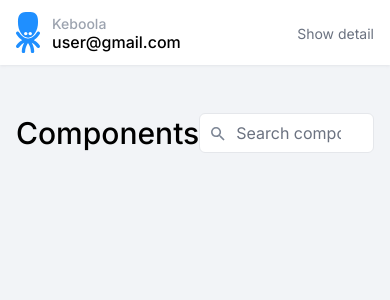
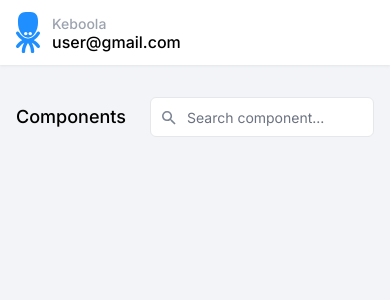
Before and after one commit to pavelsuraba/keboola-showcase, a React (Vite) app: page / in a window 390 px wide. Shown: the top 300 px of the page. Built offline with nearby package versions, Linux system fonts and the light colour scheme; no server answers.

Commit message:
add react router

```diff
--- a/package.json
+++ b/package.json
@@ -16,6 +16,7 @@
     "react-highlight-words": "^0.20.0",
     "react-lazy-load": "^4.0.1",
     "react-markdown": "^8.0.7",
+    "react-router-dom": "^6.14.1",
     "swr": "^2.1.5",
     "tailwind-merge": "^1.13.2"
   },
--- a/src/js/App.tsx
+++ b/src/js/App.tsx
@@ -1,23 +1,19 @@
-import { useState } from 'react'
+import { Route, Routes } from 'react-router-dom'
+
 import { Container, Header } from './components/Layout'
 import { Index } from './routes/Index'
 import { Detail } from './routes/Detail'
 
 const App = () => {
-  const [isDetail, setIsDetail] = useState(false)
-
   return (
     <>
       <Header />
       <Container>
-        <button
-          className="my-6 absolute right-4 top-0 text-gray-500"
-          type="button"
-          onClick={() => setIsDetail(!isDetail)}
-        >
-          {`${isDetail ? 'Hide' : 'Show'} detail`}
-        </button>
-        {isDetail ? <Detail /> : <Index />}
+        <Routes>
+          <Route path="/" element={<Index />} />
+          <Route path="/components/:componentId" element={<Detail />} />
+          <Route path="*" element={<Index />} />
+        </Routes>
       </Container>
     </>
   )
--- a/src/js/components/Badge.tsx
+++ b/src/js/components/Badge.tsx
@@ -1,7 +1,7 @@
 import { PropsWithChildren } from 'react'
 
 export const Badge = ({ children }: PropsWithChildren) => (
-  <li className="text-blue-700 px-1 border border-blue-400 rounded">
+  <li className="text-blue-700 px-1 border border-blue-500 rounded text-xs lg:text-sm">
     {children}
   </li>
 )
--- a/src/js/components/Icons.tsx
+++ b/src/js/components/Icons.tsx
@@ -43,3 +43,18 @@ export const KeboolaLogo = () => (
     ></path>
   </svg>
 )
+
+export const ArrowLeft = () => (
+  <svg
+    xmlns="http://www.w3.org/2000/svg"
+    width="16"
+    height="16"
+    fill="currentColor"
+    viewBox="0 0 16 16"
+  >
+    <path
+      fillRule="evenodd"
+      d="M15 8a.5.5 0 0 0-.5-.5H2.707l3.147-3.146a.5.5 0 1 0-.708-.708l-4 4a.5.5 0 0 0 0 .708l4 4a.5.5 0 0 0 .708-.708L2.707 8.5H14.5A.5.5 0 0 0 15 8z"
+    />
+  </svg>
+)
--- a/src/js/components/Layout.tsx
+++ b/src/js/components/Layout.tsx
@@ -1,6 +1,7 @@
 import { PropsWithChildren } from 'react'
 import { twMerge } from 'tailwind-merge'
 import { KeboolaLogo } from './Icons'
+import { Link } from 'react-router-dom'
 
 export const Container = ({
   children,
@@ -11,7 +12,10 @@ export const Container = ({
 export const Header = () => (
   <header className="bg-white shadow shadow-gray-200">
     <Container className="flex py-3">
-      <KeboolaLogo />
+      <Link to="/">
+        <KeboolaLogo />
+      </Link>
+
       <div className="pl-3 pt-0.5">
         <p className=" text-gray-400 font-medium">Keboola</p>
         <p className="font-medium text-base leading-none">user@gmail.com</p>
--- a/src/js/components/SearchInput.tsx
+++ b/src/js/components/SearchInput.tsx
@@ -39,7 +39,7 @@ export const SearchInput = ({
         aria-label="Search"
         type="text"
         placeholder={placeholder}
-        className="pl-9 pr-8 rounded-md bg-white h-10 w-full outline-0 border border-gray-200 focus:border-gray-400 placeholder:text-gray-500 text-base"
+        className="pl-9 pr-8 rounded-md bg-white h-10 w-full outline-0 border border-gray-200 focus:border-gray-400 placeholder:text-gray-500"
         onChange={handleSearch}
         value={value}
       />
--- a/src/js/main.tsx
+++ b/src/js/main.tsx
@@ -1,11 +1,15 @@
 import React from 'react'
 import ReactDOM from 'react-dom/client'
+import { HashRouter } from 'react-router-dom'
+
 import App from './App.tsx'
 
 import '../css/index.css'
 
 ReactDOM.createRoot(document.getElementById('root') as HTMLElement).render(
   <React.StrictMode>
-    <App />
+    <HashRouter>
+      <App />
+    </HashRouter>
   </React.StrictMode>,
 )
--- a/src/js/routes/Detail.tsx
+++ b/src/js/routes/Detail.tsx
@@ -8,10 +8,13 @@ import {
   getComponentDetailUrl,
   useKeboolaData,
 } from '../utils/data'
+import { Link, useParams } from 'react-router-dom'
+import { ArrowLeft } from '../components/Icons'
 
 export const Detail = () => {
+  const { componentId } = useParams()
   const { data, isLoading } = useKeboolaData<ComponentDetailResponse>(
-    getComponentDetailUrl('revolt-bi.ex-adform'),
+    getComponentDetailUrl(componentId || ''),
   )
 
   if (isLoading) {
@@ -24,17 +27,28 @@ export const Detail = () => {
 
   if (data) {
     return (
-      <section className="py-12">
-        <div className="flex justify-between">
-          <div className="flex">
+      <section className="py-8 lg:py-12">
+        <Link
+          to="/"
+          className="mb-6 inline-flex items-center text-gray-500 font-medium hover:text-gray-600 hover:underline"
+        >
+          <ArrowLeft />
+          <span className="ml-1.5">Back</span>
+        </Link>
+
+        <div className="bg-white shadow py-3 px-4 rounded-md lg:py-5 lg:px-6">
+          <div className="flex justify-between h-[50px]">
+            <div className="flex items-center">
               <ComponentIcon icon={data.icon} />
-            <h1 className="text-3xl font-medium ml-3">{data.name}</h1>
+              <h1 className="text-xl lg:text-3xl font-medium ml-3">
+                {data.name}
+              </h1>
             </div>
 
             <div className="text-right">
               <span className="text-gray-500">version: {data.version}</span>
               {data.categories.length > 0 && (
-              <ul className="flex mt-2 gap-2">
+                <ul className="flex mt-1 gap-2 lg:mt-2">
                   {data.categories.map((category) => (
                     <Badge key={category}>{category}</Badge>
                   ))}
@@ -43,14 +57,15 @@ export const Detail = () => {
             </div>
           </div>
           {data.shortDescription && (
-          <p className="mt-3 max-w-2xl">{data.shortDescription}</p>
+            <p className="mt-2 max-w-2xl">{data.shortDescription}</p>
           )}
 
           {data.longDescription && (
-          <div className="mt-4 revertStyles">
+            <div className="mt-6 revertStyles">
               <ReactMarkdown>{data.longDescription}</ReactMarkdown>
             </div>
           )}
+        </div>
       </section>
     )
   }
--- a/src/js/routes/Index.tsx
+++ b/src/js/routes/Index.tsx
@@ -4,13 +4,15 @@ import { Loader } from '../components/Loader'
 import { ComponentList } from '../components/ComponentList'
 import { filterValue } from '../utils/string'
 import { SearchInput } from '../components/SearchInput'
+import { useNavigate } from 'react-router-dom'
 
 export const Index = () => {
   const [query, setQuery] = useState('')
   const { data, isLoading } = useKeboolaComponentData()
+  const navigate = useNavigate()
 
   const handleClick = (id: string) => {
-    console.log(id)
+    navigate(`/components/${id}`)
   }
 
   // Type at least 2 letters to filter results
@@ -26,9 +28,9 @@ export const Index = () => {
     : data
 
   return (
-    <>
-      <div className="flex items-center justify-between pt-12 pb-8">
-        <h1 className="text-3xl font-medium">
+    <section className="py-8 lg:py-12">
+      <div className="flex items-center justify-between pb-4 lg:pb-8">
+        <h1 className="text-lg lg:text-3xl font-medium">
           Components {filteredData && `(${filteredData.length})`}
         </h1>
 
@@ -42,7 +44,7 @@ export const Index = () => {
       </div>
 
       {isLoading && (
-        <div className="h-[65vh] flex items-center justify-center">
+        <div className="h-[50vh] flex items-center justify-center">
           <Loader />
         </div>
       )}
@@ -62,6 +64,6 @@ export const Index = () => {
           )}
         </>
       )}
-    </>
+    </section>
   )
 }
```
Also changed, not shown: 1 other file (tests, documents, lock files or other folders). Lines whose indentation alone changed are shown as unchanged.
